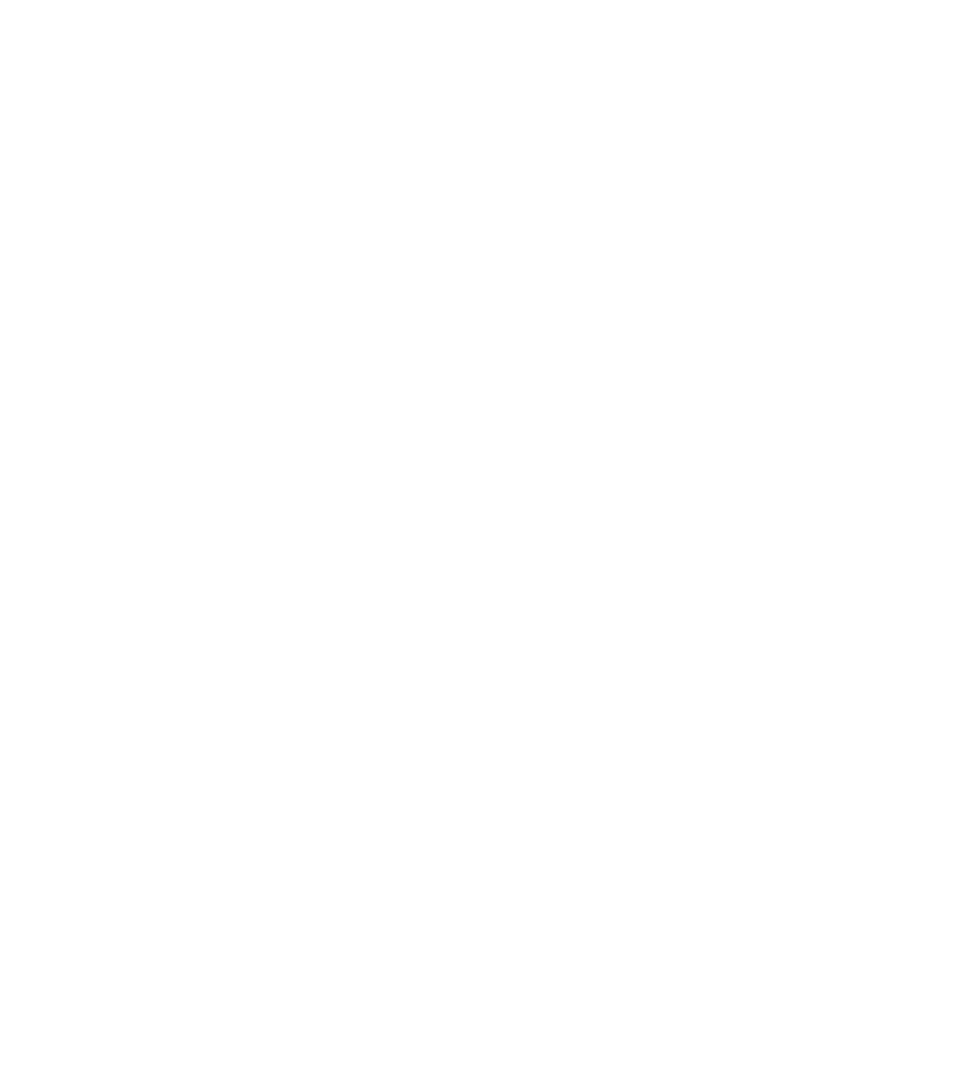
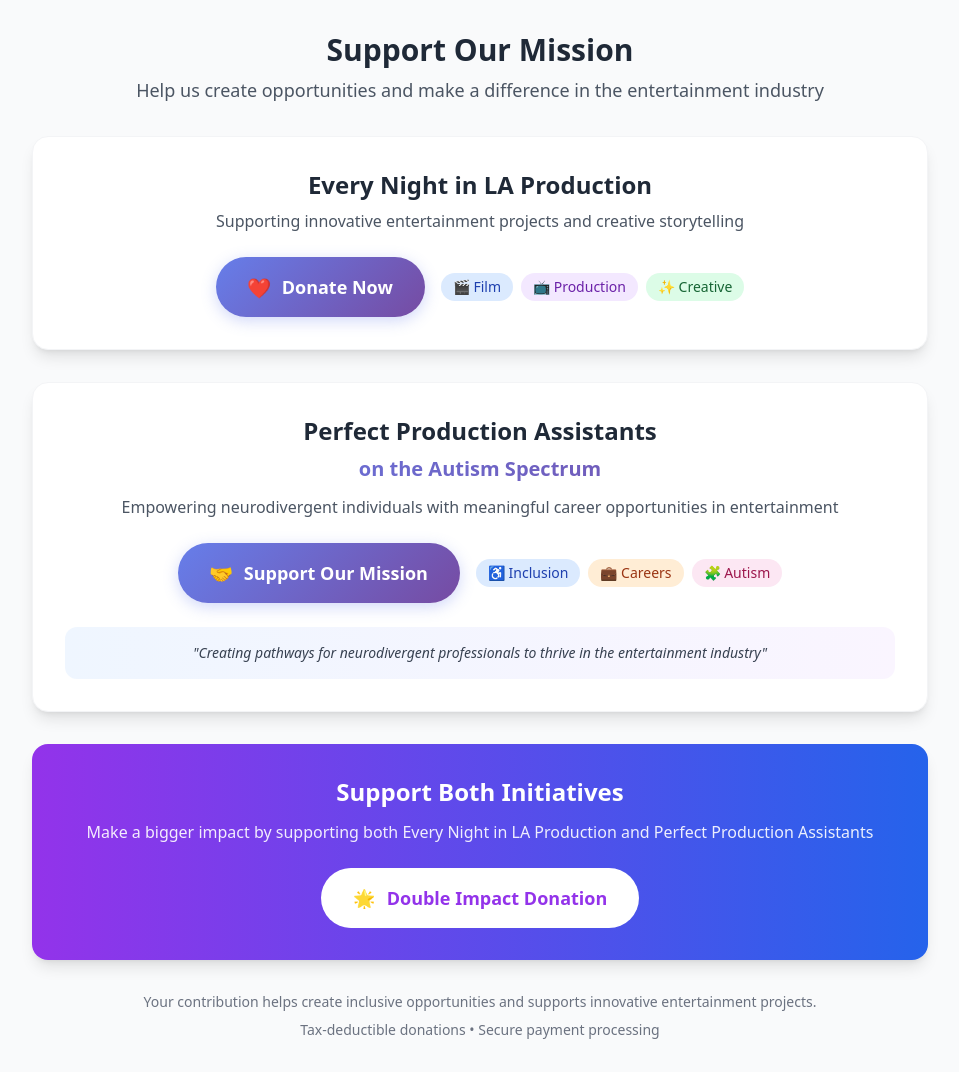
Before and after one commit to KCEGODScreation2025/shoutmeme-website, a website: page donation.html in a window 1280 px wide. Shown: the whole page, without its empty margins (160-1119 px from the left). Before the commit the page ends 800 px from the top, so only its background shows below. Drawn offline with nearby package versions, Linux system fonts and the light colour scheme.

Commit message:
Your commitsddfbjs

```diff
--- a/donation.html
+++ b/donation.html
@@ -0,0 +1,116 @@
+<!DOCTYPE html>
+<html lang="en">
+<head>
+    <meta charset="UTF-8">
+    <meta name="viewport" content="width=device-width, initial-scale=1.0">
+    <title>Donation Buttons</title>
+    <script src="https://cdn.tailwindcss.com"></script>
+    <style>
+        .donation-button {
+            background: linear-gradient(135deg, #667eea 0%, #764ba2 100%);
+            transition: all 0.3s ease;
+            box-shadow: 0 4px 15px rgba(102, 126, 234, 0.3);
+        }
+
+        .donation-button:hover {
+            transform: translateY(-2px);
+            box-shadow: 0 8px 25px rgba(102, 126, 234, 0.4);
+            background: linear-gradient(135deg, #5a6fd8 0%, #6a4190 100%);
+        }
+
+        .heart-beat {
+            animation: heartbeat 1.5s ease-in-out infinite;
+        }
+
+        @keyframes heartbeat {
+            0% { transform: scale(1); }
+            50% { transform: scale(1.1); }
+            100% { transform: scale(1); }
+        }
+
+        .support-text {
+            background: linear-gradient(90deg, #667eea, #764ba2);
+            -webkit-background-clip: text;
+            -webkit-text-fill-color: transparent;
+            background-clip: text;
+        }
+    </style>
+</head>
+<body class="bg-gray-50 p-8">
+    <div class="max-w-4xl mx-auto">
+        <div class="text-center mb-8">
+            <h1 class="text-3xl font-bold text-gray-800 mb-2">Support Our Mission</h1>
+            <p class="text-gray-600 text-lg">Help us create opportunities and make a difference in the entertainment industry</p>
+        </div>
+
+        <!-- Every Night in LA Production Donation -->
+        <div class="bg-white rounded-2xl shadow-lg p-8 mb-8 border border-gray-100">
+            <div class="text-center">
+                <div class="mb-4">
+                    <h2 class="text-2xl font-bold text-gray-800 mb-2">Every Night in LA Production</h2>
+                    <p class="text-gray-600 mb-6">Supporting innovative entertainment projects and creative storytelling</p>
+                </div>
+
+                <div class="flex flex-col sm:flex-row gap-4 justify-center items-center">
+                    <a href="https://donate.stripe.com/3cI6oI3Dw9A49qig7P4Ni06" class="donation-button text-white font-semibold py-4 px-8 rounded-full text-lg inline-flex items-center space-x-3 min-w-[200px] justify-center">
+                        <span class="heart-beat">❤️</span>
+                        <span>Donate Now</span>
+                    </a>
+
+                    <div class="flex space-x-2">
+                        <span class="bg-blue-100 text-blue-800 px-3 py-1 rounded-full text-sm font-medium">🎬 Film</span>
+                        <span class="bg-purple-100 text-purple-800 px-3 py-1 rounded-full text-sm font-medium">📺 Production</span>
+                        <span class="bg-green-100 text-green-800 px-3 py-1 rounded-full text-sm font-medium">✨ Creative</span>
+                    </div>
+                </div>
+            </div>
+        </div>
+
+        <!-- Perfect Production Assistants Donation -->
+        <div class="bg-white rounded-2xl shadow-lg p-8 mb-8 border border-gray-100">
+            <div class="text-center">
+                <div class="mb-4">
+                    <h2 class="text-2xl font-bold text-gray-800 mb-2">Perfect Production Assistants</h2>
+                    <h3 class="text-xl font-semibold support-text mb-3">on the Autism Spectrum</h3>
+                    <p class="text-gray-600 mb-6">Empowering neurodivergent individuals with meaningful career opportunities in entertainment</p>
+                </div>
+
+                <div class="flex flex-col sm:flex-row gap-4 justify-center items-center">
+                    <a href="https://donate.stripe.com/7sY5kEca227CdGydZH4Ni07" class="donation-button text-white font-semibold py-4 px-8 rounded-full text-lg inline-flex items-center space-x-3 min-w-[200px] justify-center">
+                        <span class="heart-beat">🤝</span>
+                        <span>Support Our Mission</span>
+                    </a>
+
+                    <div class="flex space-x-2">
+                        <span class="bg-blue-100 text-blue-800 px-3 py-1 rounded-full text-sm font-medium">♿ Inclusion</span>
+                        <span class="bg-orange-100 text-orange-800 px-3 py-1 rounded-full text-sm font-medium">💼 Careers</span>
+                        <span class="bg-pink-100 text-pink-800 px-3 py-1 rounded-full text-sm font-medium">🧩 Autism</span>
+                    </div>
+                </div>
+
+                <div class="mt-6 p-4 bg-gradient-to-r from-blue-50 to-purple-50 rounded-xl">
+                    <p class="text-sm text-gray-700 italic">
+                        "Creating pathways for neurodivergent professionals to thrive in the entertainment industry"
+                    </p>
+                </div>
+            </div>
+        </div>
+
+        <!-- Combined Support Option -->
+        <div class="bg-gradient-to-r from-purple-600 to-blue-600 rounded-2xl shadow-lg p-8 text-white text-center">
+            <h2 class="text-2xl font-bold mb-3">Support Both Initiatives</h2>
+            <p class="mb-6 opacity-90">Make a bigger impact by supporting both Every Night in LA Production and Perfect Production Assistants</p>
+
+            <a href="https://donate.stripe.com/9B614o7TMh2w0TMdZH4Ni08" class="bg-white text-purple-600 font-semibold py-4 px-8 rounded-full text-lg inline-flex items-center space-x-3 hover:bg-gray-50 transition-all duration-300 hover:transform hover:scale-105">
+                <span>🌟</span>
+                <span>Double Impact Donation</span>
+            </a>
+        </div>
+
+        <div class="text-center mt-8 text-gray-500 text-sm">
+            <p>Your contribution helps create inclusive opportunities and supports innovative entertainment projects.</p>
+            <p class="mt-2">Tax-deductible donations • Secure payment processing</p>
+        </div>
+    </div>
+</body>
+</html>
```
Also changed, not shown: filmmoviepage.html (+3 -71 lines), masterclass.html (+6 -3 lines), method_page.html (+2 -1 lines).
